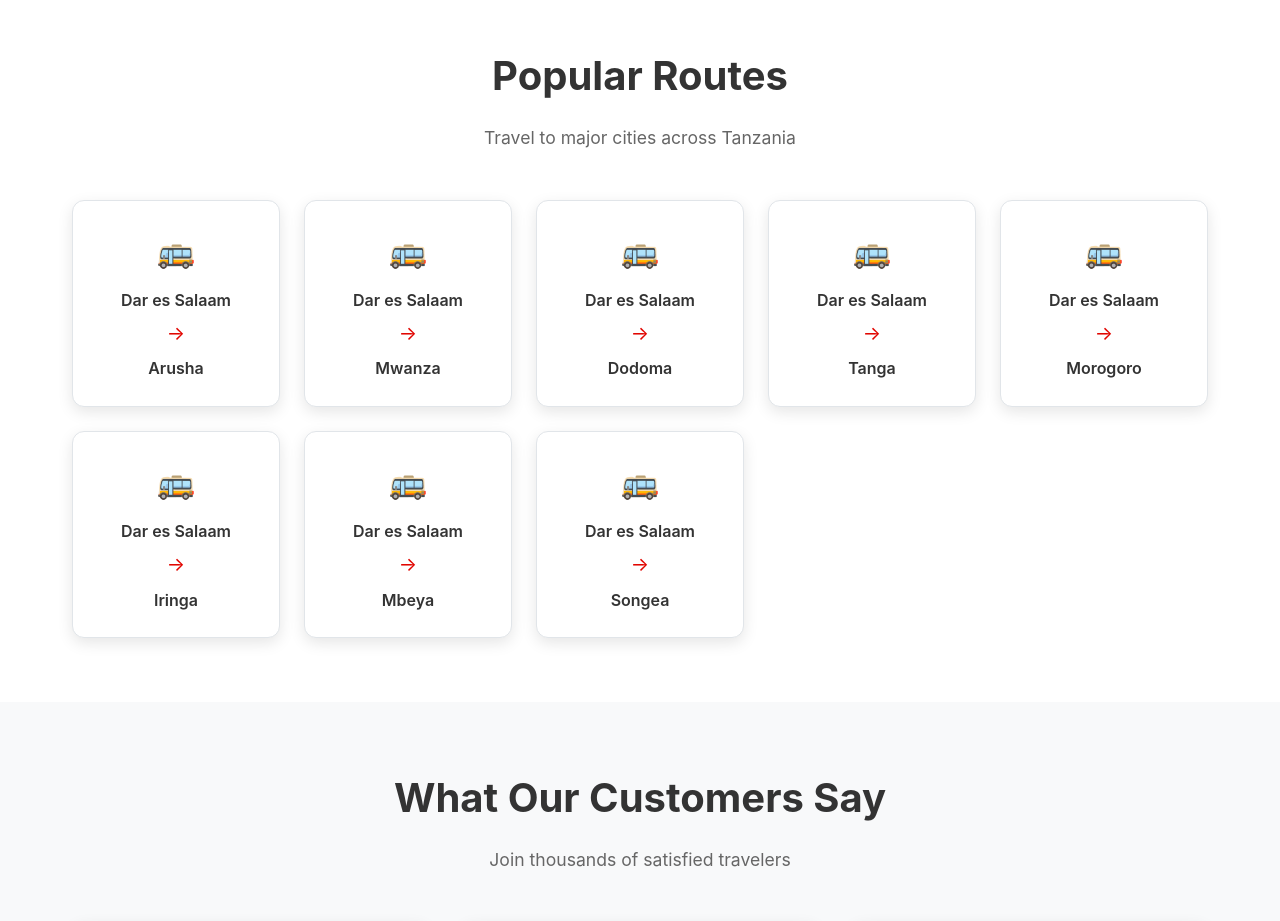
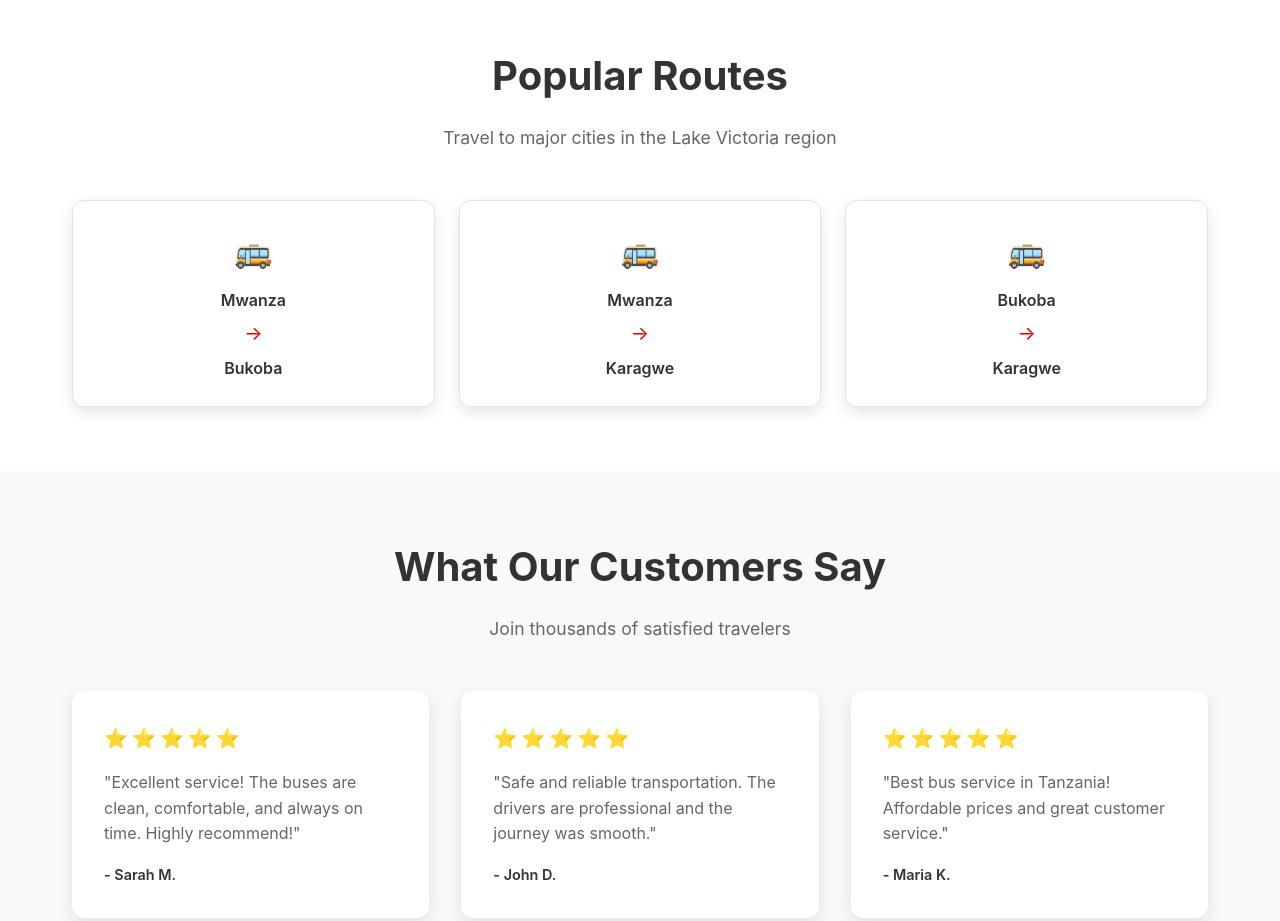
Before and after one commit to Dawinz/dn-kategaya-express-site, a React (Create React App) app: page / in a window 1280 px wide. Shown: the part 2020-2941 px from the top of the page. Built offline with nearby package versions, Linux system fonts and the light colour scheme.

Commit message:
Fix image paths to use process.env.PUBLIC_URL and update routes to Lake Victoria region

```diff
--- a/src/components/Footer.jsx
+++ b/src/components/Footer.jsx
@@ -30,7 +30,7 @@ const Footer = () => {
               marginBottom: '1rem'
             }}>
               <img
-                src="/images/logo.jpeg"
+                src={`${process.env.PUBLIC_URL}/images/logo.jpeg`}
                 alt="DN Kategaya Express Logo"
                 style={{
                   width: '50px',
--- a/src/components/Navbar.js
+++ b/src/components/Navbar.js
@@ -24,7 +24,7 @@ const Navbar = () => {
         {/* Logo */}
         <Link to="/" style={{ textDecoration: 'none', display: 'flex', alignItems: 'center', gap: '1rem' }}>
           <img
-            src="/images/logo.jpeg"
+            src={`${process.env.PUBLIC_URL}/images/logo.jpeg`}
             alt="DN Kategaya Express Logo"
             style={{
               width: '50px',
--- a/src/pages/Gallery.jsx
+++ b/src/pages/Gallery.jsx
@@ -5,62 +5,62 @@ const Gallery = () => {
 
   const galleryImages = [
     {
-      src: '/images/logo.jpeg',
+      src: `${process.env.PUBLIC_URL}/images/logo.jpeg`,
       alt: 'DN Kategaya Express Logo',
       title: 'Company Logo'
     },
     {
-      src: '/images/WhatsApp Image 2025-08-23 at 20.27.10.jpeg',
+      src: `${process.env.PUBLIC_URL}/images/WhatsApp Image 2025-08-23 at 20.27.10.jpeg`,
       alt: 'DN Kategaya Express Bus Fleet',
       title: 'Modern Bus Fleet'
     },
     {
-      src: '/images/WhatsApp Image 2025-08-23 at 20.27.29.jpeg',
+      src: `${process.env.PUBLIC_URL}/images/WhatsApp Image 2025-08-23 at 20.27.29.jpeg`,
       alt: 'DN Kategaya Express Bus Exterior',
       title: 'Premium Bus Exterior'
     },
     {
-      src: '/images/WhatsApp Image 2025-08-23 at 20.27.43.jpeg',
+      src: `${process.env.PUBLIC_URL}/images/WhatsApp Image 2025-08-23 at 20.27.43.jpeg`,
       alt: 'DN Kategaya Express Bus Service',
       title: 'Professional Service'
     },
     {
-      src: '/images/WhatsApp Image 2025-08-23 at 20.28.02.jpeg',
+      src: `${process.env.PUBLIC_URL}/images/WhatsApp Image 2025-08-23 at 20.28.02.jpeg`,
       alt: 'DN Kategaya Express Bus Interior',
       title: 'Comfortable Interior'
     },
     {
-      src: '/images/WhatsApp Image 2025-08-23 at 20.28.23.jpeg',
+      src: `${process.env.PUBLIC_URL}/images/WhatsApp Image 2025-08-23 at 20.28.23.jpeg`,
       alt: 'DN Kategaya Express Bus Features',
       title: 'Advanced Features'
     },
     {
-      src: '/images/WhatsApp Image 2025-08-23 at 20.28.50.jpeg',
+      src: `${process.env.PUBLIC_URL}/images/WhatsApp Image 2025-08-23 at 20.28.50.jpeg`,
       alt: 'DN Kategaya Express Bus Design',
       title: 'Elegant Design'
     },
     {
-      src: '/images/WhatsApp Image 2025-08-23 at 20.29.06.jpeg',
+      src: `${process.env.PUBLIC_URL}/images/WhatsApp Image 2025-08-23 at 20.29.06.jpeg`,
       alt: 'DN Kategaya Express Bus Quality',
       title: 'Premium Quality'
     },
     {
-      src: '/images/WhatsApp Image 2025-08-23 at 20.29.24.jpeg',
+      src: `${process.env.PUBLIC_URL}/images/WhatsApp Image 2025-08-23 at 20.29.24.jpeg`,
       alt: 'DN Kategaya Express Bus Safety',
       title: 'Safety Features'
     },
     {
-      src: '/images/WhatsApp Image 2025-08-23 at 20.31.43.jpeg',
+      src: `${process.env.PUBLIC_URL}/images/WhatsApp Image 2025-08-23 at 20.31.43.jpeg`,
       alt: 'DN Kategaya Express Bus Comfort',
       title: 'Passenger Comfort'
     },
     {
-      src: '/images/WhatsApp Image 2025-08-23 at 20.33.00.jpeg',
+      src: `${process.env.PUBLIC_URL}/images/WhatsApp Image 2025-08-23 at 20.33.00.jpeg`,
       alt: 'DN Kategaya Express Bus Excellence',
       title: 'Service Excellence'
     },
     {
-      src: '/images/WhatsApp Image 2025-08-23 at 20.33.00 (1).jpeg',
+      src: `${process.env.PUBLIC_URL}/images/WhatsApp Image 2025-08-23 at 20.33.00 (1).jpeg`,
       alt: 'DN Kategaya Express Bus Fleet Overview',
       title: 'Fleet Overview'
     }
--- a/src/pages/Home.jsx
+++ b/src/pages/Home.jsx
@@ -221,7 +221,7 @@ const Home = ({ setIsBookingDialogOpen }) => {
               boxShadow: '0 5px 15px rgba(0,0,0,0.1)'
             }}>
               <img
-                src="/images/WhatsApp Image 2025-08-23 at 20.33.00.jpeg"
+                src={`${process.env.PUBLIC_URL}/images/WhatsApp Image 2025-08-23 at 20.33.00.jpeg`}
                 alt="DN Kategaya Express Bus"
                 style={{
                   width: '100%',
@@ -237,7 +237,7 @@ const Home = ({ setIsBookingDialogOpen }) => {
               boxShadow: '0 5px 15px rgba(0,0,0,0.1)'
             }}>
               <img
-                src="/images/WhatsApp Image 2025-08-23 at 20.31.43.jpeg"
+                src={`${process.env.PUBLIC_URL}/images/WhatsApp Image 2025-08-23 at 20.31.43.jpeg`}
                 alt="DN Kategaya Express Bus Interior"
                 style={{
                   width: '100%',
@@ -253,7 +253,7 @@ const Home = ({ setIsBookingDialogOpen }) => {
               boxShadow: '0 5px 15px rgba(0,0,0,0.1)'
             }}>
               <img
-                src="/images/WhatsApp Image 2025-08-23 at 20.29.24.jpeg"
+                src={`${process.env.PUBLIC_URL}/images/WhatsApp Image 2025-08-23 at 20.29.24.jpeg`}
                 alt="DN Kategaya Express Bus Service"
                 style={{
                   width: '100%',
@@ -289,7 +289,7 @@ const Home = ({ setIsBookingDialogOpen }) => {
               fontSize: '1.1rem',
               color: '#666'
             }}>
-              Travel to major cities across Tanzania
+              Travel to major cities in the Lake Victoria region
             </p>
           </div>
 
@@ -299,14 +299,9 @@ const Home = ({ setIsBookingDialogOpen }) => {
             gap: '1.5rem'
           }}>
             {[
-              { from: "Dar es Salaam", to: "Arusha" },
-              { from: "Dar es Salaam", to: "Mwanza" },
-              { from: "Dar es Salaam", to: "Dodoma" },
-              { from: "Dar es Salaam", to: "Tanga" },
-              { from: "Dar es Salaam", to: "Morogoro" },
-              { from: "Dar es Salaam", to: "Iringa" },
-              { from: "Dar es Salaam", to: "Mbeya" },
-              { from: "Dar es Salaam", to: "Songea" }
+              { from: "Mwanza", to: "Bukoba" },
+              { from: "Mwanza", to: "Karagwe" },
+              { from: "Bukoba", to: "Karagwe" }
             ].map((route, index) => (
               <div key={index} style={{
                 background: 'white',
```
